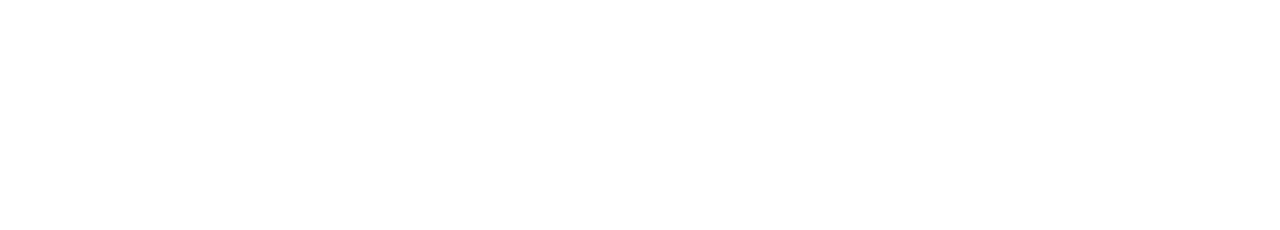
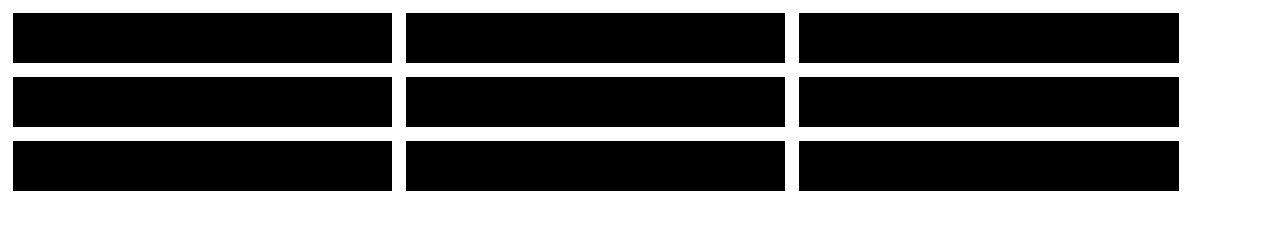
Before and after one commit to Aszental/ticTacToe, a plain HTML site: page index.html in a window 1280 px wide. Drawn offline with Linux system fonts and the light colour scheme.

Commit message:
clickable squares with pure html

```diff
--- a/index.html
+++ b/index.html
@@ -7,10 +7,35 @@
 </head>
 <body>
 
+<div class='board'>
+
+  <div class = 'row-1'>
+
+    <div id="11" class='square'></div>
+    <div id="12" class='square'></div>
+    <div id='13' class='square'></div>
+
+  </div>
+
+  <div class = 'row-2'>
+
+    <div id='21' class='square'></div>
+    <div id='22' class='square'></div>
+    <div id='23' class='square'></div>
+
+  </div>
+
+  <div class = 'row-3'>
+
+    <div id='31' class='square'></div>
+    <div id='32' class='square'></div>
+    <div id='33' class='square'></div>
+
+  </div>
+
+</div>
 
 
-
-
-  <script src="ticTacToe.js" charset="utf-8"></script>
+<script src="ticTacToe.js" charset="utf-8"></script>
 </body>
 </html>
--- a/style.css
+++ b/style.css
@@ -0,0 +1,16 @@
+.square {
+  display: inline-block;
+  width: 30%;
+  height: 50px;
+  background-color: black;
+  margin: 5px;
+}
+
+
+.x-player {
+  background-color: green;
+}
+
+.y-player {
+  background-color: blue;
+}
--- a/ticTacToe.js
+++ b/ticTacToe.js
@@ -0,0 +1,14 @@
+var clickedSquare = document.querySelector('.square')
+var board = document.querySelector('.board')
+
+var id = 0
+
+
+
+board.addEventListener('click', function (event)
+  {
+
+    var clickedSquareId = event.target.id;
+    event.target.style.backgroundColor = "red";
+  }
+)
```
